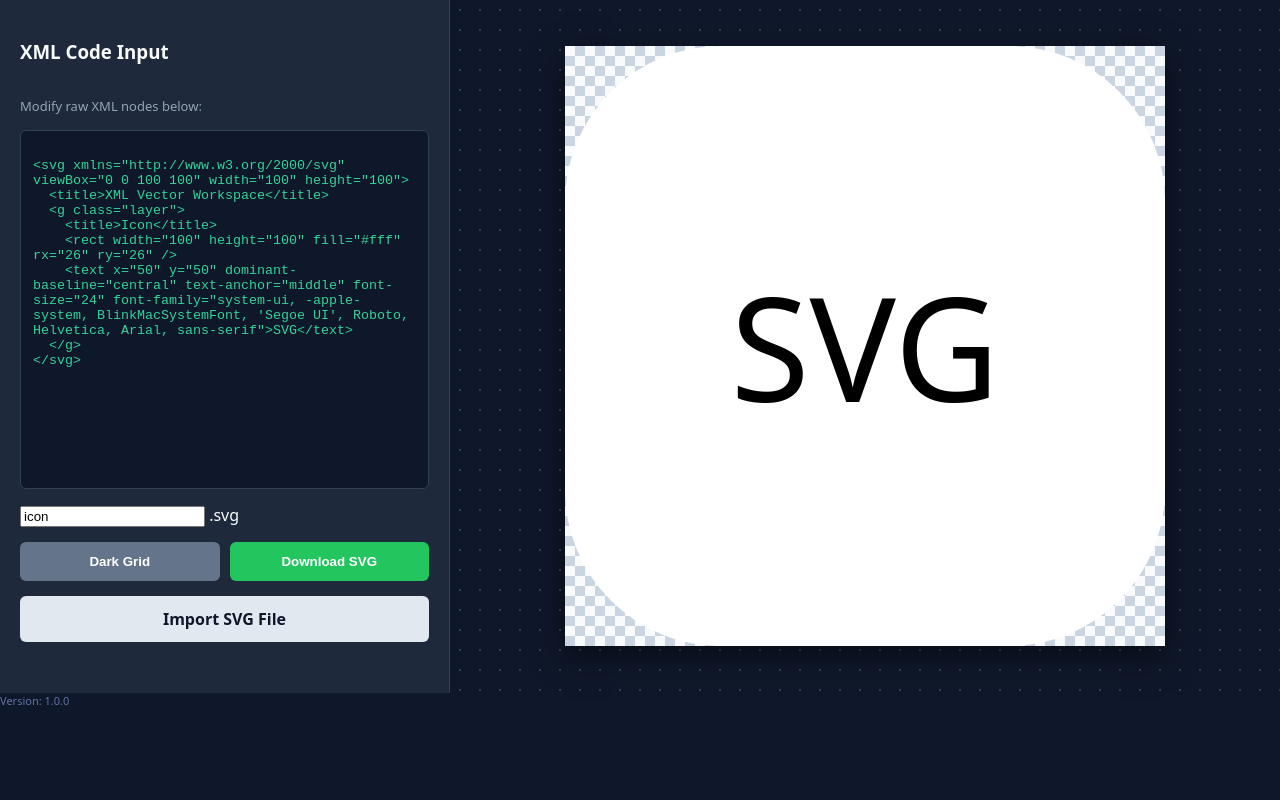
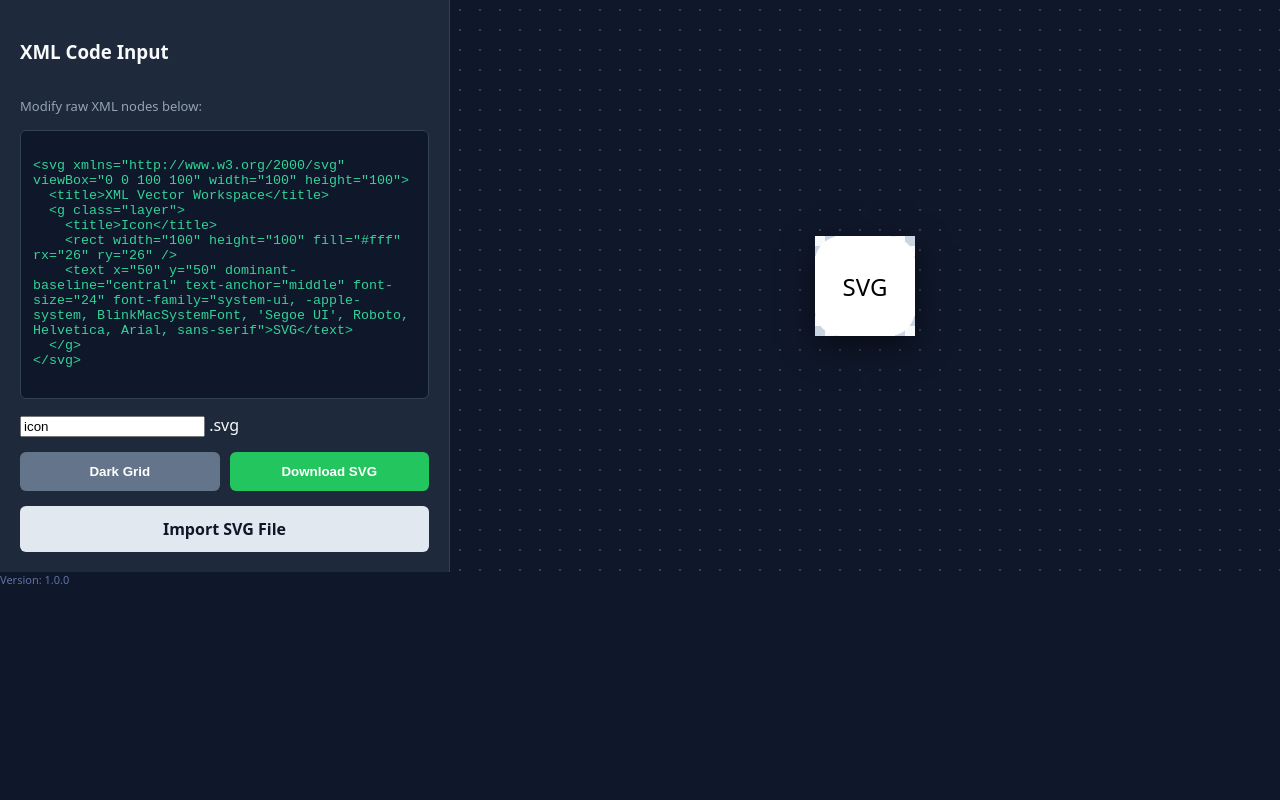
Before and after one commit to xchanroldan101/Svg-Editor, a website with bundled scripts: page index.html in a window 1280 px wide. Built offline with nearby package versions, Linux system fonts and the light colour scheme.

Commit message:
Update style.css

```diff
--- a/style.css
+++ b/style.css
@@ -73,9 +73,6 @@ textarea {
 }
 
 #canvasContainer {
-    width: 100%;
-    max-width: 600px;
-    height: auto;
     box-shadow: 0 10px 30px rgba(0,0,0,0.5);
     border-radius: 0px;
     overflow: hidden;
```
